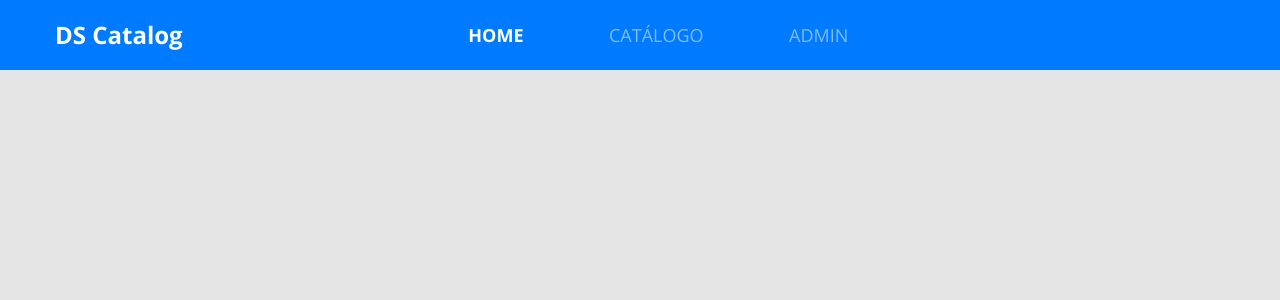
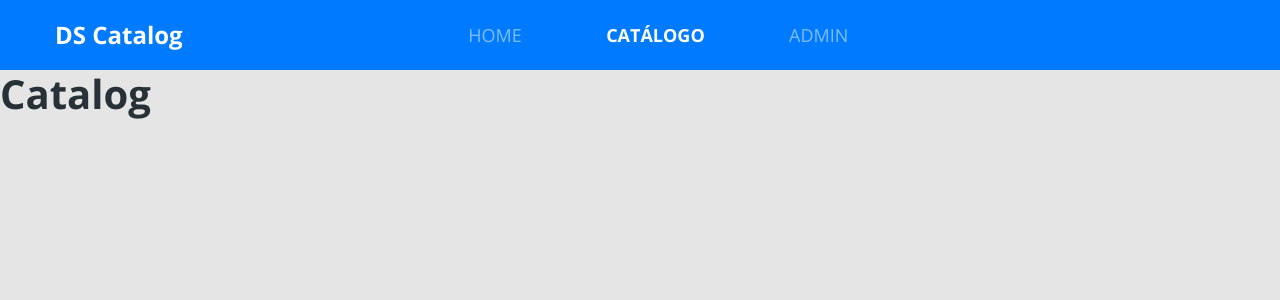
Before and after one commit to atilagit/dscatalog-bootcamp-devsuperior, a React (Create React App) app in the folder front-web/: page /catalog in a window 1280 px wide. Shown: the top 300 px of the page. Built offline with nearby package versions, Linux system fonts and the light colour scheme.

Commit message:
Add routes

```diff
--- a/front-web/package.json
+++ b/front-web/package.json
@@ -10,10 +10,12 @@
     "@types/node": "^12.0.0",
     "@types/react": "^16.9.53",
     "@types/react-dom": "^16.9.8",
+    "@types/react-router-dom": "^5.1.7",
     "bootstrap": "^4.6.0",
     "node-sass": "4.14.1",
     "react": "^17.0.1",
     "react-dom": "^17.0.1",
+    "react-router-dom": "^5.2.0",
     "react-scripts": "4.0.1",
     "typescript": "^4.0.3",
     "web-vitals": "^0.2.4"
--- a/front-web/src/App.tsx
+++ b/front-web/src/App.tsx
@@ -1,11 +1,11 @@
 import React from 'react';
 import './core/assets/styles/custom.scss';
 import './app.scss';
-import Navbar from './core/components/Navbar';
+import Routes from './Routes';
 
 const App = () => {
     return (
-        <Navbar />
+        <Routes />
     );
 }
 
--- /dev/null
+++ b/front-web/src/Routes.tsx
@@ -0,0 +1,26 @@
+import React from 'react';
+import { BrowserRouter, Switch, Route } from 'react-router-dom'
+import Home from './pages/Home';
+import Catalog from './pages/Catalog';
+import Admin from './pages/Admin'
+import Navbar from './core/components/Navbar';
+
+
+const Routes = () => (
+    <BrowserRouter>
+        <Navbar />
+        <Switch>
+            <Route path="/" exact>
+                <Home />
+            </Route>
+            <Route path="/catalog">
+                <Catalog />
+            </Route>
+            <Route path="/admin">
+                <Admin />
+            </Route>
+        </Switch>
+    </BrowserRouter>
+);
+
+export default Routes;
--- a/front-web/src/core/components/Navbar/index.tsx
+++ b/front-web/src/core/components/Navbar/index.tsx
@@ -1,29 +1,30 @@
 import React from 'react';
+import { Link, NavLink } from 'react-router-dom';
 import './styles.scss'
 
 const Navbar = () => (
     <nav className="row bg-primary main-nav">
         <div className="col-2">
-            <a href="linkzudo" className="nav-logo-text">
+            <Link to="/" className="nav-logo-text">
                 <h4>DS Catalog</h4>
-            </a>
+            </Link>
         </div>
         <div className="col-6 offset-2">
             <ul className="main-menu">
                 <li>
-                    <a href="link" className="active">
+                    <NavLink to="/" activeClassName="active" exact>
                         HOME
-                    </a>
+                    </NavLink>
                 </li>
                 <li>
-                    <a href="link">
+                    <NavLink to="/catalog" activeClassName="active">
                         CATÁLOGO
-                    </a>
+                    </NavLink>
                 </li>
                 <li>
-                    <a href="link">
+                    <NavLink to="/admin" activeClassName="active">
                         ADMIN
-                    </a>
+                    </NavLink>
                 </li>
             </ul>
         </div>
--- /dev/null
+++ b/front-web/src/pages/Admin/index.tsx
@@ -0,0 +1,9 @@
+import React from 'react';
+
+const Admin = () => (
+    <div>
+        <h1>Admin</h1>
+    </div>
+);
+
+export default Admin;
--- /dev/null
+++ b/front-web/src/pages/Catalog/index.tsx
@@ -0,0 +1,9 @@
+import React from 'react';
+
+const Catalog = () => (
+    <div>
+        <h1>Catalog</h1>
+    </div>
+);
+
+export default Catalog;
--- /dev/null
+++ b/front-web/src/pages/Home/index.tsx
@@ -0,0 +1,9 @@
+import React from 'react';
+
+const Home = () => (
+    <div>
+        <h1>Home</h1>
+    </div>
+);
+
+export default Home;
```
Also changed, not shown: 2 other files (tests, documents, lock files or other folders).
